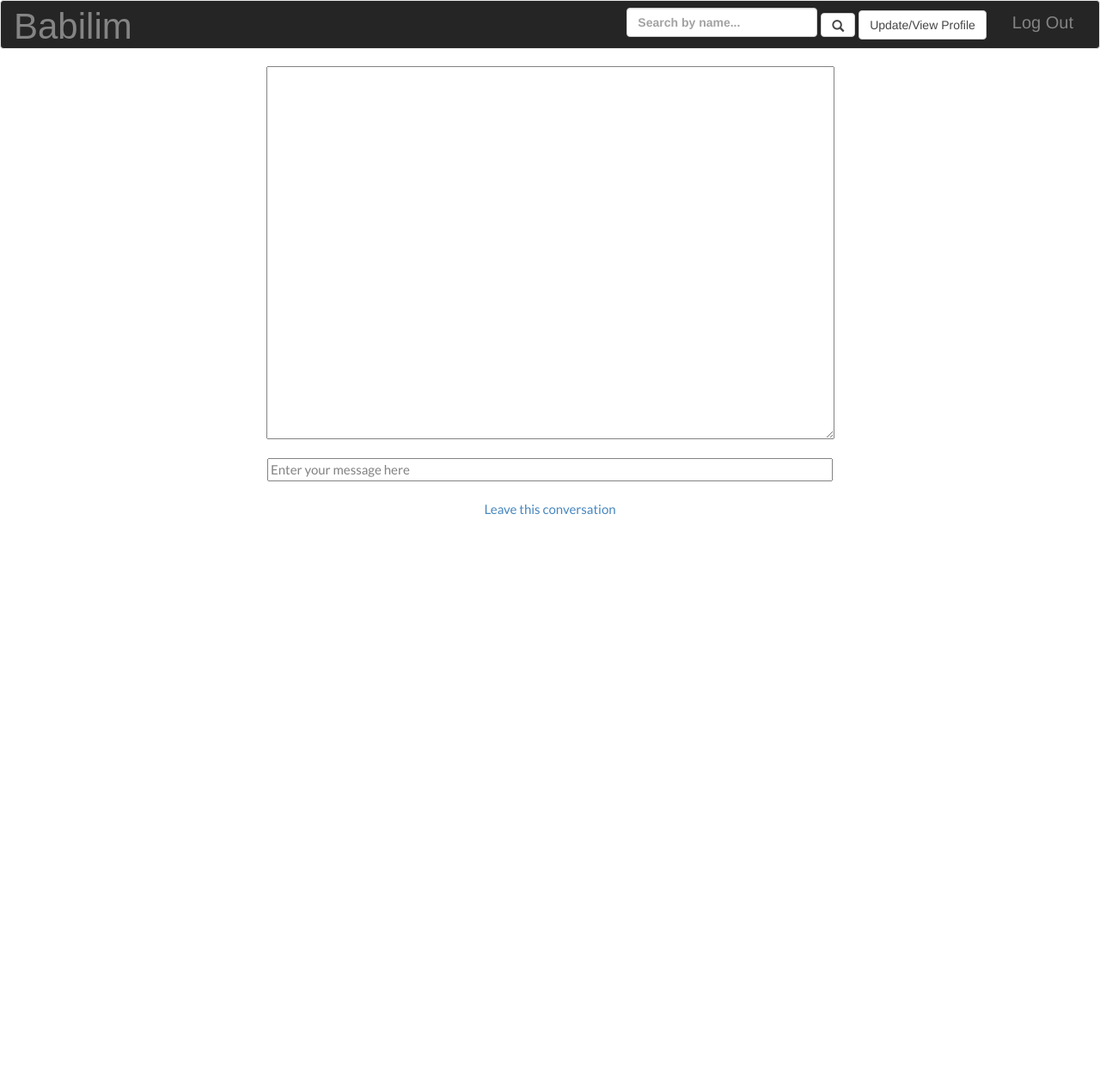
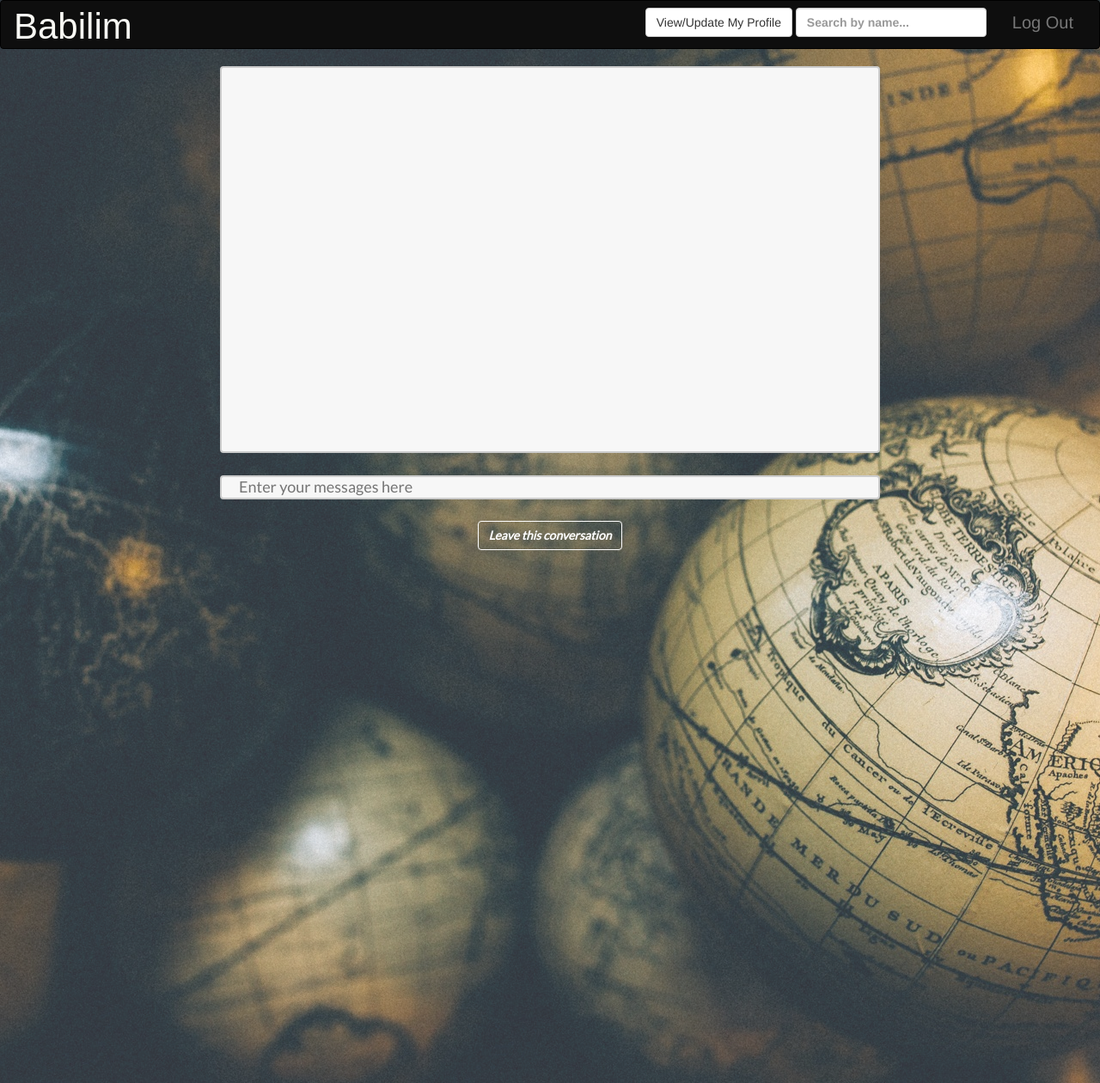
Before and after one commit to yusra-ahmed-zz/language-app, a Flask app: page /chat in a window 1280 px wide. Shown: the whole page at 86% size. Run offline with Flask 2, Linux system fonts and the light colour scheme; the visitor is signed in with stand-in values (Sample User, id 1); some libraries are stand-ins or nearby versions; some web fonts are replaced.

Commit message:
more styline-navbar

```diff
--- a/server.py
+++ b/server.py
@@ -335,11 +335,11 @@ if __name__ == "__main__":
     # We have to set debug=True here, since it has to be True at the point
     # that we invoke the DebugToolbarExtension
     # Do not debug for demo
-    app.debug = True
+    app.debug = False
 
     connect_to_db(app)
 
     # Use the DebugToolbar
     DebugToolbarExtension(app)
     # , passthrough_errors=False
-    socketio.run(app, debug=True, host='0.0.0.0', port=5001)
+    socketio.run(app, debug=False, host='0.0.0.0', port=5001)
--- a/static/css/chat.css
+++ b/static/css/chat.css
@@ -3,7 +3,6 @@ body {
   background-image:;
   background-repeat: no-repeat;
   background-size: 100% 100%;
-  opacity: 0.9;
 }
 
 #header {
@@ -18,8 +17,57 @@ body {
 .chatbox {
     text-align: center;
     white-space: normal;
-    font-size: 15px;
+    font-size: 18;
     font-family: 'Lato', sans-serif;
 }
 
-#chat
+textarea {
+    width: 60%;
+    height: 450px;
+    padding: 12px 20px;
+    box-sizing: border-box;
+    border: 2px solid #ccc;
+    border-radius: 4px;
+    background-color: #f7f7f7;
+    resize: none;
+}
+
+input {
+    width: 60%;
+    height: 10px;
+    padding: 12px 20px;
+    box-sizing: border-box;
+    border: 2px solid #ccc;
+    border-radius: 4px;
+    background-color: #f7f7f7;
+    resize: none;
+}
+
+a.transparent-input {
+   background-color: rgba(0, 0, 0, 0);
+   border-color: white;
+   color: white !important;
+   font-style: oblique;
+   font-size: 14;
+   font-weight: bolder;
+}
+
+#world {
+  position: fixed;
+  top: -50%;
+  left: -50%;
+  width: 200%;
+  height: 200%;
+  z-index: -1;
+}
+#world img {
+  position: absolute;
+  top: 0;
+  left: 0;
+  right: 0;
+  bottom: 0;
+  margin: auto;
+  min-width: 50%;
+  min-height: 50%;
+  opacity: 0.8;
+}
--- a/static/css/dashboard.css
+++ b/static/css/dashboard.css
@@ -5,13 +5,14 @@
 
 .navbar-default {
     background-color: #0e0e0e !important;
-    border-color: #e7e7e7;
+    border-color: black;
 }
 
 .navbar-brand {
     padding-top: 20px !important;
     font-size: 42px !important;
     font-family: 'Hammersmith One', sans-serif;
+    color: #f9f9f4 !important;
 }
 
 .navbar-default .navbar-nav>li>a {
@@ -22,3 +23,27 @@
 #img-circle {
     border-radius: 3%;
 }
+
+.top-buffer {
+    margin-top: 80px;
+    margin-left: 5px;
+    margin-bottom: 100px !important;
+ }
+
+button {
+    appearance: none;
+    -webkit-appearance: none;
+    -moz-appearance: none;
+    outline: none;
+    border: 0;
+    background: transparent;
+    color: white;
+    background-size: 50px;
+}
+
+.glyphicon.glyphicon-user {
+    font-size: 24px;
+    padding-top: 4px;
+    padding-left: 14px;
+    padding-bottom: 1%;
+}
--- a/static/css/homepage.css
+++ b/static/css/homepage.css
@@ -26,7 +26,6 @@
     margin-left: 1cm;
 }
 
-/*#contactForm.well {*/
 input.transparent-input {
    background-color: rgba(0, 0, 0, 0);
    border-color: beige;
--- a/templates/base.html
+++ b/templates/base.html
@@ -34,20 +34,11 @@
       });
     });
 
-// alert("Message from: " + msg.sender);
   </script>
 
 </head>
 <body>
 
-<!--         {% if "user_id" in session %}
-        <li>
-          <a href="/logout">Log Out</a>
-          <a href="/dashboard">Dashboard</a>
-
-        </li>
-        {% endif %} -->
-      <!--Navigation code adapted from Bootstrap example-->
 {% if "user_id" in session %}
     <nav class="navbar navbar-default">
       <div class="container-fluid">
@@ -58,7 +49,6 @@
             <span class="icon-bar"></span>
             <span class="icon-bar"></span>
           </button>
-          <!-- <a class="navbar-brand" href="/dashboard"><img src="/static/img/logo-globe.jpg" class="globe-logo" width="32px"></a> -->
           <a class="navbar-brand" href="/dashboard">Babilim</a>
         </div>
 
@@ -67,16 +57,11 @@
 
           <ul class="nav navbar-nav navbar-right">
             <form class="navbar-form navbar-left">
-              <div class="form-group">
+              <button type="button" class="btn btn-default btn-md" data-toggle="modal" data-target="#user_profile">View/Update My Profile</a></button>
                 <label>
-                <input type="text" autocomplete="off" class="form-control" placeholder="Search by name..." id="search" list="result"></input>
-                <!-- <datalist id="result"></datalist>
-                <ul class="result" id="result">
-                </ul> -->
+                <input type="search" autocomplete="off" class="form-control" placeholder="Search by name..." id="search"></input>
                 <div id="placeholder"></div>
-              </div>
-              <button type="submit" class="btn btn-default btn-md" id="search-button" aria-label="Click to search"><span id="search-people" class='glyphicon glyphicon-search' aria-hidden='true'></span></button>
-              <button type="button" class="btn btn-default btn-md" data-toggle="modal" data-target="#user_profile">Update/View Profile</a></button>
+              </label>
             </form>
             <li><a href="/logout">Log Out</a>
           </ul>
--- a/templates/chat.html
+++ b/templates/chat.html
@@ -5,7 +5,11 @@
 {% block title %}Babilim Chat{% endblock %}
 
 {% block body %}
+<div id="world">
+  <img src="/static/img/globe.jpg" alt="">
+</div>
     <script type="text/javascript" charset="utf-8">
+
         $(document).ready(function() {
             namespace = '/chat';
             var socket = io.connect('http://'+ document.domain + ':' + location.port + namespace);
@@ -50,9 +54,9 @@
 
     <body>
         <div class="chatbox">
-            <textarea id="chat" cols="80" rows="20"></textarea><br><br>
-            <input id="text" size="80" placeholder="Enter your message here"><br><br>
-            <a href="#" id="leave">Leave this conversation</a>
+            <textarea id="chat"></textarea><br><br>
+            <input id="text" size="80" placeholder="Enter your messages here"><br><br>
+            <a href="#" class="btn btn-md transparent-input" id="leave">Leave this conversation</a>
         </div>
     </body>
 </html>
--- a/templates/dashboard.html
+++ b/templates/dashboard.html
@@ -51,7 +51,7 @@
     </script>
 
     <div class="container-fluid">
-        <div class="row" id="main-row">
+        <div class="row top-buffer" id="main-row">
             <section class="col-xs-12 col-md-6 col-lg-6 main" id="main">
                 <img src="{{ user.profile_photo }}" width="60%" class="img-responsive center-block" id="img-circle">
             </section>
```
Also changed, not shown: static/img/world-map.jpg (added).
